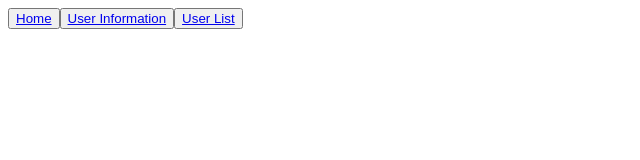
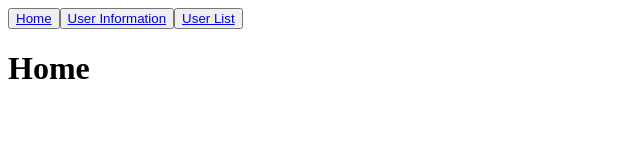
Before and after one commit to dEhiN/CBCDiploma--FSWAD, a React (Vite) app in the folder Module7_MEAN_Stack/assignments/1/code/assignment_one/: page / in a window 1280 px wide. Shown: the top 160 px of the page, without its empty margins (0-640 px from the left). Built offline with nearby package versions, Linux system fonts and the light colour scheme; the HTML template or start-up script is replaced by a standard one.

Commit message:
Edit to the routes so that each page component is shown using JSX syntax

```diff
--- a/Module7_MEAN_Stack/assignments/1/code/assignment_one/src/App.jsx
+++ b/Module7_MEAN_Stack/assignments/1/code/assignment_one/src/App.jsx
@@ -19,9 +19,9 @@ function App() {
 		<BrowserRouter>
 			<NavSection />
 			<Routes>
-				<Route path="/" element={HomePage} />
-				<Route path="/userinfoform" element={UserInfoFormPage} />
-				<Route path="/userlist" element={UserListPage} />
+				<Route path="/" element={<HomePage />} />
+				<Route path="/userinfoform" element={<UserInfoFormPage />} />
+				<Route path="/userlist" element={<UserListPage />} />
 			</Routes>
 		</BrowserRouter>
 	);
```
